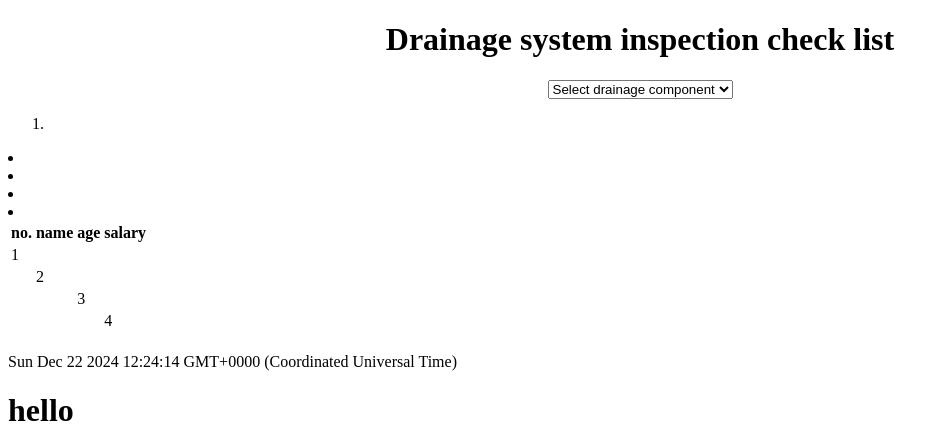
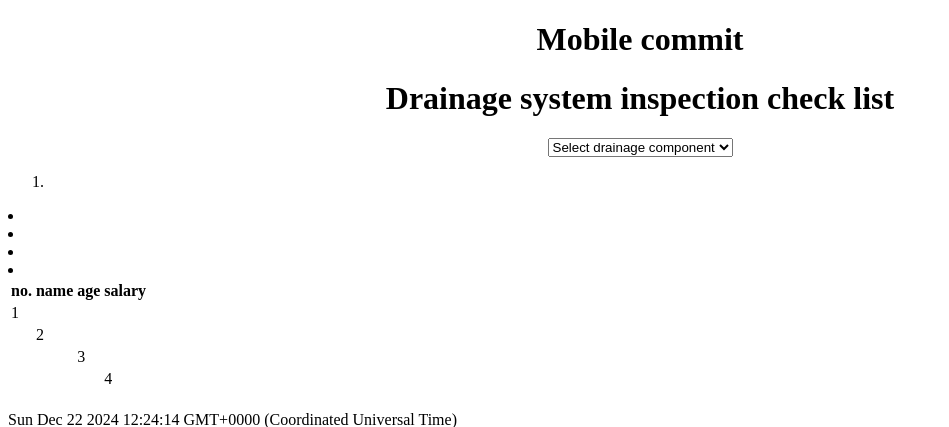
Before and after one commit to minilik-muluneh/inspection, a Django app: page /inspection/ in a window 1280 px wide. Shown: the top 427 px of the page, without its empty margins (0-949 px from the left). Run offline with Django 5.2, Linux system fonts and the light colour scheme.

Commit message:
Update index.html

```diff
--- a/src/inspection/templates/inspection/index.html
+++ b/src/inspection/templates/inspection/index.html
@@ -18,6 +18,7 @@
 </head>
 <body >
     <div style="text-align: center;" >
+         <h1>Mobile commit</h1>
         <h1>Drainage system inspection check list</h1>
         <select name="" id="drain" >
             <option value="select ">Select drainage component</option>
```
